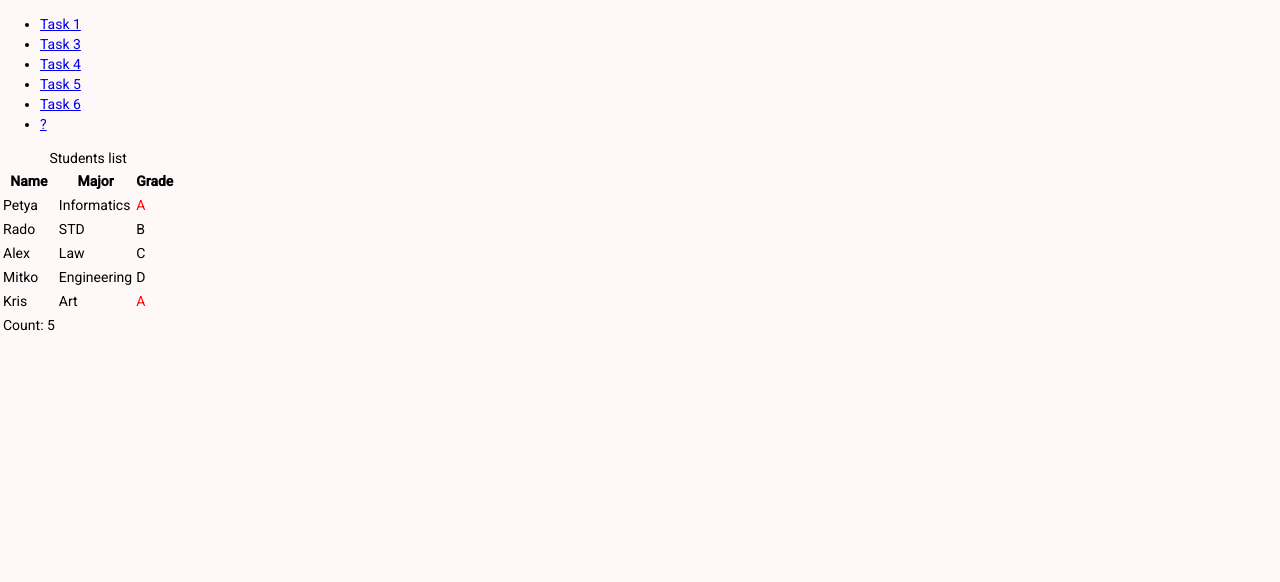
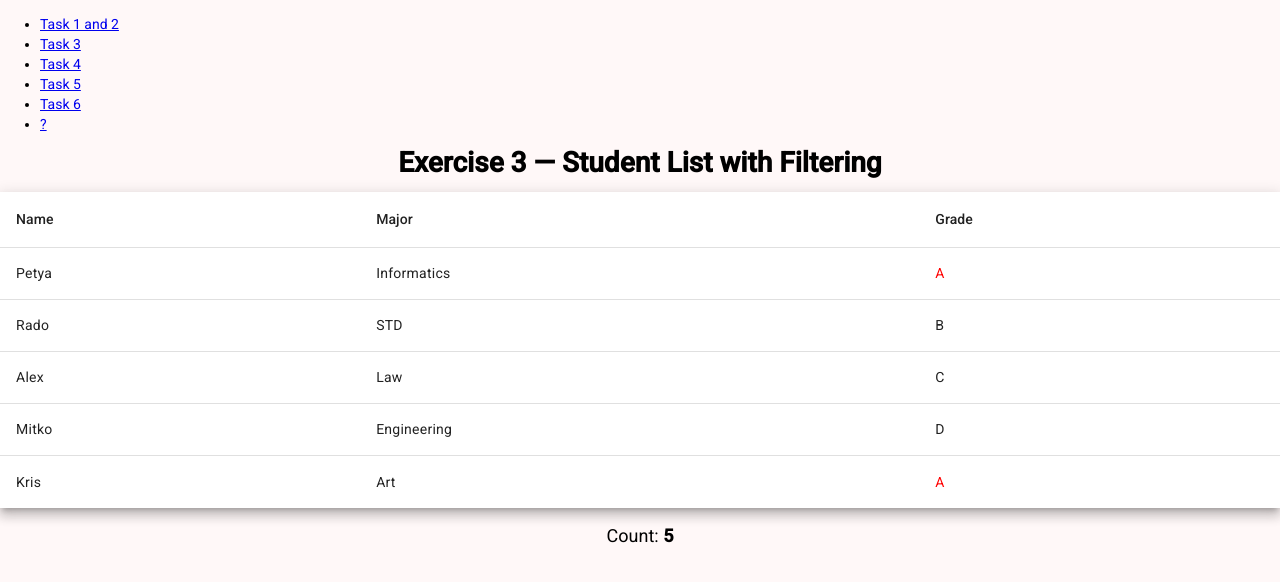
Before and after one commit to PIPetkova19/tasks-frontend, an Angular app in the folder hw3/app-counter-1/: page /student-list in a window 1280 px wide. Shown: the top 582 px of the page. Built offline with nearby package versions, Linux system fonts and the light colour scheme.

Commit message:
Add material ui to task3

```diff
--- a/hw3/app-counter-1/src/app/app-counter/app-counter.css
+++ b/hw3/app-counter-1/src/app/app-counter/app-counter.css
@@ -2,8 +2,9 @@
   max-width: 600px;
 }
 
-button{
-    border-radius: 25px;
+button {
+  border-radius: 25px;
+  margin: 10px;
 }
 
 section {
@@ -12,3 +13,7 @@ section {
   align-items: center;
   gap: 20px;
 }
+
+.text{
+  font-size: larger;
+}
--- a/hw3/app-counter-1/src/app/app-counter/app-counter.html
+++ b/hw3/app-counter-1/src/app/app-counter/app-counter.html
@@ -1,10 +1,10 @@
 <section>
 
     <h1>Exercise 1 — Counter Component</h1>
-    {{counter()}}
+    <p class="text">{{counter()}}</p>
 
     @if(counter()>=10){
-    <p>Maximum reached</p>
+    <p class="text">Maximum reached</p>
     }
 
     <div class="example-button-row">
@@ -13,6 +13,6 @@
         <button (click)="reset()" matButton="elevated">Reset</button>
     </div>
 
-    <p>Status: <strong>{{ status() }}</strong></p>
+    <p class="text">Status: <strong>{{ status() }}</strong></p>
 
 </section>
--- a/hw3/app-counter-1/src/app/app-counter/app-counter.ts
+++ b/hw3/app-counter-1/src/app/app-counter/app-counter.ts
@@ -1,11 +1,11 @@
 import { Component, signal, computed } from '@angular/core';
-import {MatButtonModule} from '@angular/material/button';
+import { MatButtonModule } from '@angular/material/button';
 
 @Component({
   selector: 'app-counter',
-  imports: [MatButtonModule],
   templateUrl: './app-counter.html',
   styleUrl: './app-counter.css',
+  imports: [MatButtonModule]
 })
 
 export class AppCounter {
--- a/hw3/app-counter-1/src/app/app-student-list/app-student-list.css
+++ b/hw3/app-counter-1/src/app/app-student-list/app-student-list.css
@@ -1,3 +1,12 @@
-.honor{
-    color:red;
+.honor {
+    color: red;
 }
+
+h1 {
+    text-align: center;
+}
+
+.text {
+    text-align: center;
+    font-size: large;
+}
--- a/hw3/app-counter-1/src/app/app-student-list/app-student-list.html
+++ b/hw3/app-counter-1/src/app/app-student-list/app-student-list.html
@@ -1,30 +1,32 @@
-<table>
-    <caption>
-        Students list
-    </caption>
-    <thead>
-        <tr>
-            <th>Name</th>
-            <th>Major</th>
-            <th>Grade</th>
-        </tr>
-    </thead>
-    <tbody>
-        @for(student of students; track student.id){
-        <tr>
-            <td>{{ student.name }}</td>
-            <td>{{ student.major }}</td>
-            <td [ngClass]="{'honor':student.grade === Grades.A}">{{ student.grade }}</td>
-        </tr>
-        }
-        @empty{
-        <td>No students found</td>
-        }
+<h1>Exercise 3 — Student List with Filtering</h1>
 
-    </tbody>
-    <tfoot>
-        <tr>
-            <td>Count: {{students.length}}</td>
-        </tr>
-    </tfoot>
+<table mat-table [dataSource]="students" class="mat-elevation-z8">
+
+    <ng-container matColumnDef="name">
+        <th mat-header-cell *matHeaderCellDef>Name</th>
+        <td mat-cell *matCellDef="let student">
+            {{ student.name }}
+        </td>
+    </ng-container>
+
+    <ng-container matColumnDef="major">
+        <th mat-header-cell *matHeaderCellDef>Major</th>
+        <td mat-cell *matCellDef="let student">
+            {{ student.major }}
+        </td>
+    </ng-container>
+
+    <ng-container matColumnDef="grade">
+        <th mat-header-cell *matHeaderCellDef>Grade</th>
+        <td mat-cell *matCellDef="let student" [ngClass]="{'honor': student.grade === Grades.A}">
+            {{ student.grade }}
+        </td>
+    </ng-container>
+
+    <tr mat-header-row *matHeaderRowDef="displayedColumns"></tr>
+
+    <tr mat-row *matRowDef="let row; columns: displayedColumns"></tr>
+
 </table>
+
+<p class="text">Count: <strong>{{ students.length }}</strong></p>
--- a/hw3/app-counter-1/src/app/app-student-list/app-student-list.ts
+++ b/hw3/app-counter-1/src/app/app-student-list/app-student-list.ts
@@ -2,14 +2,18 @@ import { Component } from '@angular/core';
 import { Student } from '../common/student';
 import { Grades } from '../common/grades';
 import { NgClass } from '@angular/common';
+import { MatTableModule } from '@angular/material/table';
 
 @Component({
   selector: 'app-student-list',
   templateUrl: './app-student-list.html',
   styleUrl: './app-student-list.css',
-  imports: [NgClass]
+  imports: [NgClass, MatTableModule]
 })
+
 export class AppStudentList {
+  displayedColumns: string[] = ['name', 'major', 'grade'];
+
   Grades = Grades;
 
   students: Student[] = [
@@ -19,7 +23,4 @@ export class AppStudentList {
     { id: 4, name: 'Mitko', major: 'Engineering', grade: Grades.D },
     { id: 5, name: 'Kris', major: 'Art', grade: Grades.A },
   ];
-
-
-
 }
--- a/hw3/app-counter-1/src/app/app.html
+++ b/hw3/app-counter-1/src/app/app.html
@@ -1,6 +1,6 @@
 <nav>
     <ul>
-        <li><a routerLink="counter">Task 1</a></li>
+        <li><a routerLink="counter">Task 1 and 2</a></li>
         <li><a routerLink="student-list">Task 3</a></li>
         <li><a routerLink="product-card">Task 4</a></li>
         <li><a routerLink="registration-form">Task 5</a></li>
```
